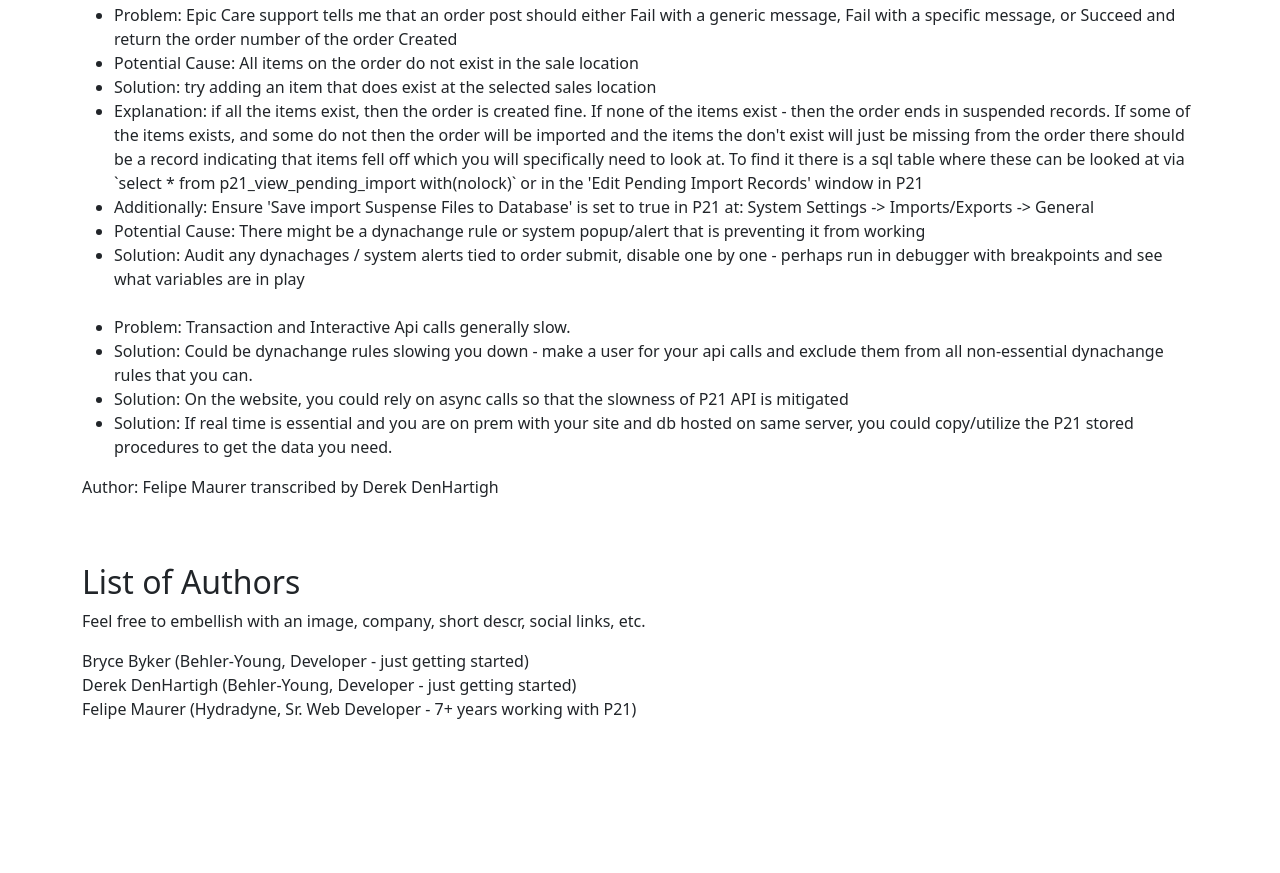
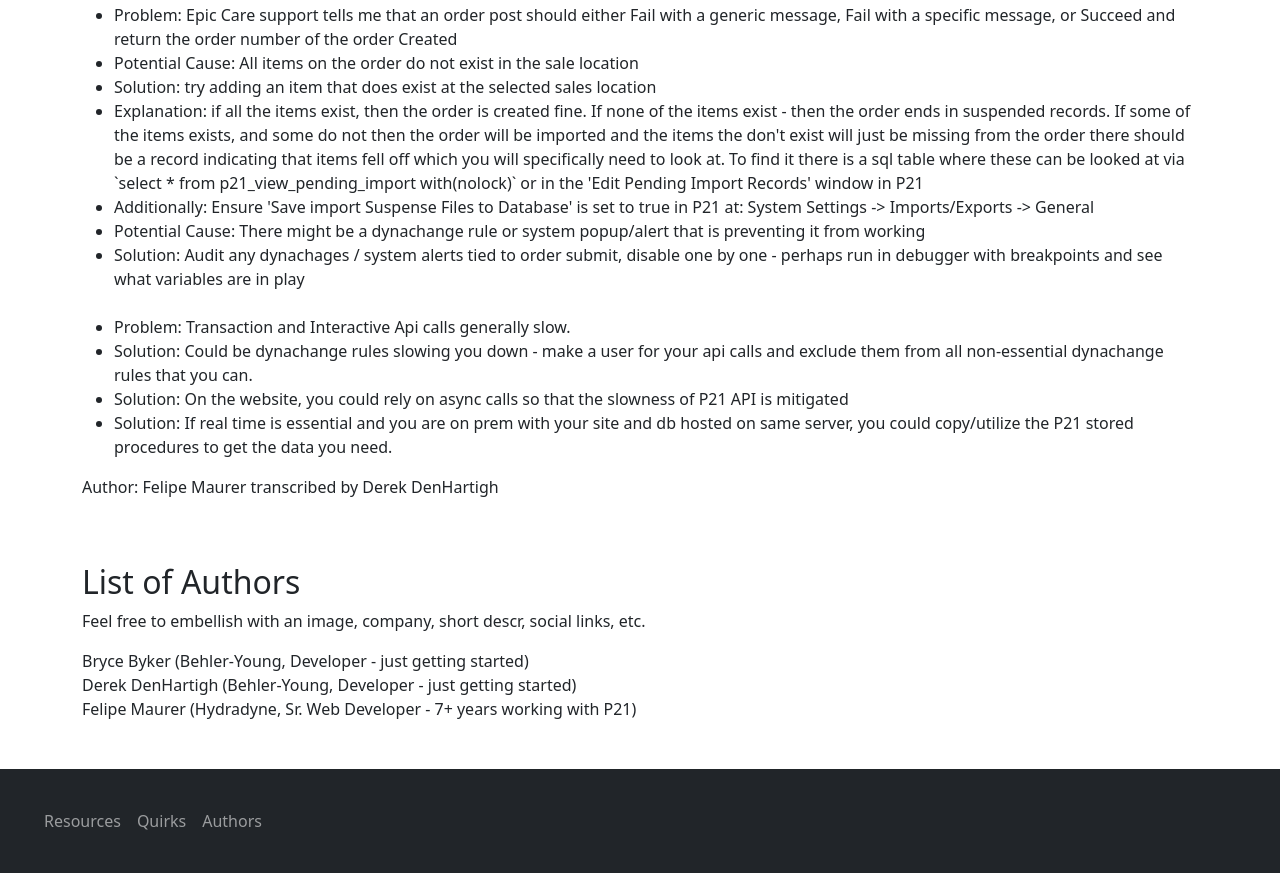
Before and after one commit to behler-young-insite/P21-Wiki, a plain HTML site: page index.html in a window 1280 px wide. Shown: the part 1498-2371 px from the top of the page. Before the commit the page ends 2219 px from the top, so only its background shows below. Drawn offline with nearby package versions, Linux system fonts and the light colour scheme.

Commit message:
brought the footer back - clone of the navbar

```diff
--- a/index.html
+++ b/index.html
@@ -149,9 +149,23 @@
 			</div>
 		</div>
 
-		<!-- <div class="mt-5 p-4 bg-dark text-white text-center">
-			<p>Footer</p>
-		</div> -->
+		<div class="mt-5 p-4 bg-dark text-white text-center">
+			<nav class="navbar navbar-expand-sm bg-dark navbar-dark">
+			<div class="container-fluid">
+				<ul class="navbar-nav">
+					<li class="nav-item">
+						<a class="nav-link" href="#resources">Resources</a>
+					</li>
+					<li class="nav-item">
+						<a class="nav-link" href="#p21-quirks">Quirks</a>
+					</li>
+					<li class="nav-item">
+						<a class="nav-link" href="#p21-wiki-authors">Authors</a>
+					</li>
+				</ul>
+			</div>
+		</nav>
+		</div>
 		<script src="./main.js"></script>
 	</body>
 </html>
```
